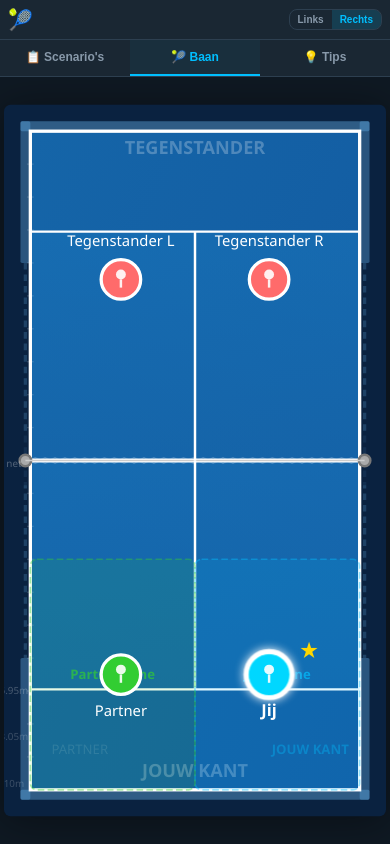
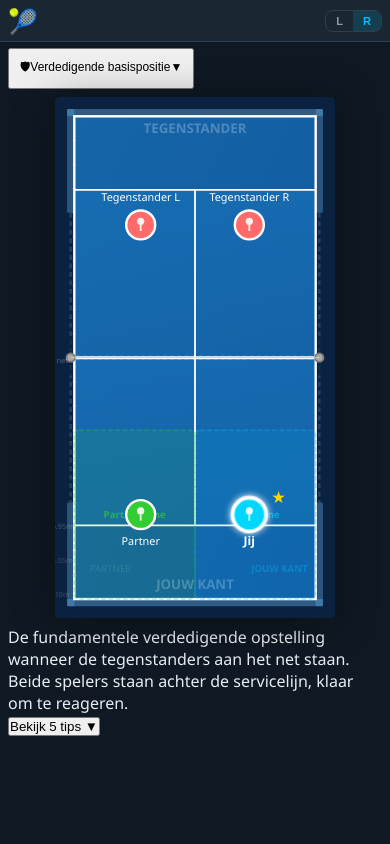
Before and after one commit to frankoosterling92/PadelTactics, a React (Vite) app: page / in a window 390 px wide. Built offline with nearby package versions, Linux system fonts and the light colour scheme; the HTML template or start-up script is replaced by a standard one.

Commit message:
Mobile redesign: single scrollable page with dropdown and inline tips

```diff
--- a/src/App.tsx
+++ b/src/App.tsx
@@ -1,8 +1,10 @@
 import { useState, useMemo } from 'react'
 import { PadelCourt } from './components/PadelCourt'
 import { ScenarioSelector } from './components/ScenarioSelector'
+import { ScenarioDropdown } from './components/ScenarioDropdown'
 import { TipsPanel } from './components/TipsPanel'
 import { PlaybackSlider } from './components/PlaybackSlider'
+import { MobileDetail } from './components/MobileDetail'
 import { scenarios, type Scenario } from './data/scenarios'
 import { mirrorScenario } from './utils/mirrorScenario'
 
@@ -14,9 +16,7 @@ function App() {
   const [animationStep, setAnimationStep] = useState(10)
   const [sidebarOpen, setSidebarOpen] = useState(true)
   const [playerSide, setPlayerSide] = useState<PlayerSide>('right')
-  const [mobileTab, setMobileTab] = useState<'court' | 'scenarios' | 'tips'>('court')
 
-  // Mirror the scenario if playing from the left side
   const displayScenario = useMemo(() => {
     return playerSide === 'left' ? mirrorScenario(selectedScenario) : selectedScenario
   }, [selectedScenario, playerSide])
@@ -38,11 +38,7 @@ function App() {
     setSelectedScenario(scenario)
     setShowMovement(true)
     setAnimationStep(scenario.pattern ? 0 : 10)
-    // On mobile, switch to court view after selecting
-    setMobileTab('court')
   }
-
-  const sideLabel = playerSide === 'right' ? 'rechterspeler' : 'linkerspeler'
 
   return (
     <div className="app">
@@ -52,7 +48,6 @@ function App() {
           <button
             className="menu-toggle desktop-only"
             onClick={() => setSidebarOpen(!sidebarOpen)}
-            title={sidebarOpen ? 'Verberg menu' : 'Toon menu'}
           >
             {sidebarOpen ? '\u2715' : '\u2630'}
           </button>
@@ -66,53 +61,59 @@ function App() {
             <button
               className={`side-btn ${playerSide === 'left' ? 'active' : ''}`}
               onClick={() => setPlayerSide('left')}
-            >
-              Links
-            </button>
+            >L</button>
             <button
               className={`side-btn ${playerSide === 'right' ? 'active' : ''}`}
               onClick={() => setPlayerSide('right')}
-            >
-              Rechts
-            </button>
+            >R</button>
           </div>
-          <p className="app-subtitle desktop-only">Tactiek voor de {sideLabel}</p>
+          <p className="app-subtitle desktop-only">
+            Tactiek voor de {playerSide === 'right' ? 'rechterspeler' : 'linkerspeler'}
+          </p>
         </div>
       </header>
 
-      {/* Mobile tab bar */}
-      <nav className="mobile-tabs mobile-only">
-        <button
-          className={`mobile-tab ${mobileTab === 'scenarios' ? 'active' : ''}`}
-          onClick={() => setMobileTab('scenarios')}
-        >
-          {'\u{1F4CB}'} Scenario's
-        </button>
-        <button
-          className={`mobile-tab ${mobileTab === 'court' ? 'active' : ''}`}
-          onClick={() => setMobileTab('court')}
-        >
-          {'\u{1F3BE}'} Baan
-        </button>
-        <button
-          className={`mobile-tab ${mobileTab === 'tips' ? 'active' : ''}`}
-          onClick={() => setMobileTab('tips')}
-        >
-          {'\u{1F4A1}'} Tips
-        </button>
-      </nav>
+      {/* ===== MOBILE LAYOUT ===== */}
+      <div className="mobile-layout mobile-only">
+        {/* Scenario dropdown */}
+        <ScenarioDropdown selected={selectedScenario} onSelect={handleSelectScenario} />
 
-      <div className="app-content">
-        {/* Sidebar with scenario selector */}
-        <aside className={`sidebar ${sidebarOpen ? 'open' : 'closed'} ${mobileTab === 'scenarios' ? 'mobile-visible' : 'mobile-hidden'}`}>
-          <ScenarioSelector
-            selectedId={selectedScenario.id}
-            onSelect={handleSelectScenario}
+        {/* Court */}
+        <div className="mobile-court">
+          <PadelCourt
+            scenario={displayScenario}
+            showMovement={showMovement}
+            animationStep={animationStep}
+            playerSide={playerSide}
           />
+        </div>
+
+        {/* Slider */}
+        <PlaybackSlider
+          scenario={displayScenario}
+          animationStep={animationStep}
+          maxSteps={maxSteps}
+          onStepChange={setAnimationStep}
+          showMovement={showMovement}
+          onToggleMovement={() => setShowMovement(!showMovement)}
+        />
+
+        {/* Compact detail + expandable tips */}
+        <MobileDetail
+          scenario={displayScenario}
+          animationStep={animationStep}
+          maxSteps={maxSteps}
+          onStepChange={setAnimationStep}
+        />
+      </div>
+
+      {/* ===== DESKTOP LAYOUT ===== */}
+      <div className="desktop-layout desktop-only">
+        <aside className={`sidebar ${sidebarOpen ? 'open' : 'closed'}`}>
+          <ScenarioSelector selectedId={selectedScenario.id} onSelect={handleSelectScenario} />
         </aside>
 
-        {/* Main content */}
-        <main className={`main-content ${mobileTab === 'court' ? 'mobile-visible' : 'mobile-hidden'}`}>
+        <main className="main-content">
           <div className="court-and-slider">
             <div className="court-container">
               <PadelCourt
@@ -133,8 +134,7 @@ function App() {
           </div>
         </main>
 
-        {/* Tips panel */}
-        <aside className={`tips-sidebar ${mobileTab === 'tips' ? 'mobile-visible' : 'mobile-hidden'}`}>
+        <aside className="tips-sidebar">
           <TipsPanel
             scenario={displayScenario}
             showMovement={showMovement}
--- /dev/null
+++ b/src/components/MobileDetail.tsx
@@ -0,0 +1,118 @@
+import React, { useState } from 'react'
+import type { Scenario } from '../data/scenarios'
+
+interface MobileDetailProps {
+  scenario: Scenario
+  animationStep: number
+  maxSteps: number
+  onStepChange: (step: number) => void
+}
+
+export const MobileDetail: React.FC<MobileDetailProps> = ({
+  scenario,
+  animationStep,
+  maxSteps,
+  onStepChange,
+}) => {
+  const [expanded, setExpanded] = useState(false)
+  const pattern = scenario.pattern
+  const technique = scenario.technique
+
+  // Current step info for patterns
+  const currentStep = pattern?.steps.find(s => s.step === animationStep)
+
+  return (
+    <div className="mobile-detail">
+      {/* Step description for patterns */}
+      {pattern && currentStep && (
+        <div className="mobile-step-info">
+          <div className="mobile-step-header">
+            <span className="mobile-step-num">{currentStep.step + 1}</span>
+            <span className="mobile-step-title">{currentStep.title}</span>
+            <span className="mobile-step-shot">{currentStep.shotType}</span>
+          </div>
+          <p className="mobile-step-desc">{currentStep.description}</p>
+        </div>
+      )}
+
+      {/* Technique quick info */}
+      {technique && (
+        <div className="mobile-step-info">
+          <div className="mobile-step-header">
+            <span className="mobile-step-shot">
+              {technique.contactHeight === 'overhead' ? '\u2B06 Overhead' :
+               technique.contactHeight === 'high' ? '\u2197 Hoog' :
+               technique.contactHeight === 'medium' ? '\u27A1 Midden' : '\u2198 Laag'}
+            </span>
+            <span className="mobile-step-shot">{technique.swingPath.split('—')[0]}</span>
+          </div>
+        </div>
+      )}
+
+      {/* Description (always visible) */}
+      {!pattern && !technique && (
+        <p className="mobile-desc">{scenario.description}</p>
+      )}
+
+      {/* Expandable tips */}
+      <button className="mobile-expand-btn" onClick={() => setExpanded(!expanded)}>
+        {expanded ? 'Verberg tips \u25B2' : `Bekijk ${scenario.tips.length} tips \u25BC`}
+      </button>
+
+      {expanded && (
+        <div className="mobile-tips-list">
+          {scenario.tips.map((tip, i) => (
+            <div key={i} className="mobile-tip">
+              <span className="mobile-tip-num">{i + 1}</span>
+              <span>{tip}</span>
+            </div>
+          ))}
+
+          {/* Pattern variations */}
+          {pattern?.variations && (
+            <div className="mobile-variations">
+              <div className="mobile-var-title">{'\u{1F4A1}'} Variaties</div>
+              {pattern.variations.map((v, i) => (
+                <div key={i} className="mobile-tip">
+                  <span className="mobile-tip-num">{'\u2022'}</span>
+                  <span>{v}</span>
+                </div>
+              ))}
+            </div>
+          )}
+
+          {/* Technique key points + mistakes */}
+          {technique && (
+            <>
+              <div className="mobile-var-title">{'\u2713'} Techniek</div>
+              {technique.keyPoints.map((p, i) => (
+                <div key={i} className="mobile-tip"><span className="mobile-tip-check">{'\u2713'}</span><span>{p}</span></div>
+              ))}
+              <div className="mobile-var-title">{'\u2717'} Vermijd</div>
+              {technique.commonMistakes.map((m, i) => (
+                <div key={i} className="mobile-tip"><span className="mobile-tip-x">{'\u2717'}</span><span>{m}</span></div>
+              ))}
+            </>
+          )}
+
+          {/* Pattern step navigation */}
+          {pattern && maxSteps > 0 && (
+            <div className="mobile-step-nav">
+              <button
+                className="mobile-nav-btn"
+                disabled={animationStep <= 0}
+                onClick={() => onStepChange(animationStep - 1)}
+              >{'\u25C0'} Vorige</button>
+              <span>{Math.min(animationStep + 1, maxSteps + 1)} / {maxSteps + 1}</span>
+              <button
+                className="mobile-nav-btn"
+                disabled={animationStep >= maxSteps}
+                onClick={() => onStepChange(animationStep + 1)}
+              >Volgende {'\u25B6'}</button>
+            </div>
+          )}
+        </div>
+      )}
+    </div>
+  )
+}
--- /dev/null
+++ b/src/components/ScenarioDropdown.tsx
@@ -0,0 +1,65 @@
+import React, { useState, useRef, useEffect } from 'react'
+import { scenarios, categoryLabels, type Scenario, type ScenarioCategory } from '../data/scenarios'
+
+interface ScenarioDropdownProps {
+  selected: Scenario
+  onSelect: (scenario: Scenario) => void
+}
+
+const categories: ScenarioCategory[] = ['defensive', 'offensive', 'transition', 'serve', 'technique', 'pattern']
+
+const categoryIcons: Record<string, string> = {
+  defensive: '\u{1F6E1}',
+  offensive: '\u{2694}',
+  transition: '\u{1F504}',
+  serve: '\u{1F3BE}',
+  technique: '\u{1F3AF}',
+  pattern: '\u{1F9E0}',
+}
+
+export const ScenarioDropdown: React.FC<ScenarioDropdownProps> = ({ selected, onSelect }) => {
+  const [open, setOpen] = useState(false)
+  const ref = useRef<HTMLDivElement>(null)
+
+  useEffect(() => {
+    const handleClick = (e: MouseEvent) => {
+      if (ref.current && !ref.current.contains(e.target as Node)) setOpen(false)
+    }
+    if (open) document.addEventListener('mousedown', handleClick)
+    return () => document.removeEventListener('mousedown', handleClick)
+  }, [open])
+
+  return (
+    <div className="scenario-dropdown" ref={ref}>
+      <button className="dropdown-trigger" onClick={() => setOpen(!open)}>
+        <span className="dropdown-icon">{categoryIcons[selected.category]}</span>
+        <span className="dropdown-label">{selected.name}</span>
+        <span className="dropdown-chevron">{open ? '\u25B2' : '\u25BC'}</span>
+      </button>
+
+      {open && (
+        <div className="dropdown-panel">
+          {categories.map(cat => {
+            const items = scenarios.filter(s => s.category === cat)
+            return (
+              <div key={cat} className="dropdown-group">
+                <div className="dropdown-group-title">
+                  {categoryIcons[cat]} {categoryLabels[cat]}
+                </div>
+                {items.map(s => (
+                  <button
+                    key={s.id}
+                    className={`dropdown-item ${s.id === selected.id ? 'active' : ''}`}
+                    onClick={() => { onSelect(s); setOpen(false) }}
+                  >
+                    {s.name}
+                  </button>
+                ))}
+              </div>
+            )
+          })}
+        </div>
+      )}
+    </div>
+  )
+}
--- a/src/index.css
+++ b/src/index.css
@@ -131,16 +131,11 @@ body {
   color: var(--text-primary);
 }
 
-/* Mobile tabs */
-.mobile-tabs {
-  display: none;
-}
-
 /* Desktop/mobile visibility helpers */
 .mobile-only { display: none; }
 .desktop-only { display: flex; }
 
-.app-content {
+.desktop-layout {
   display: flex;
   flex: 1;
   overflow: hidden;
@@ -1067,291 +1062,52 @@ body {
    ======================================== */
 
 @media (max-width: 768px) {
-  body {
-    overflow: hidden;
-    height: 100vh;
-    height: 100dvh;
-    position: fixed;
-    width: 100%;
+  .mobile-only { display: block; }
+  .desktop-only { display: none !important; }
+
+  body { overflow: hidden; height: 100dvh; }
+  .app { height: 100dvh; display: flex; flex-direction: column; }
+
+  .app-header { padding: 6px 12px; flex-shrink: 0; }
+  .app-title { font-size: 15px; }
+  .title-text { display: none; }
+  .side-btn { padding: 4px 10px; font-size: 11px; }
+
+  /* Single scrollable page */
+  .mobile-layout {
+    flex: 1;
+    overflow-y: auto;
+    -webkit-overflow-scrolling: touch;
+    padding: 8px 12px;
+    display: flex;
+    flex-direction: column;
+    gap: 8px;
   }
 
-  #root {
-    height: 100vh;
-    height: 100dvh;
-  }
-
-  .app {
-    height: 100vh;
-    height: 100dvh;
-    display: flex;
-    flex-direction: column;
-  }
-
-  /* Show/hide helpers */
-  .mobile-only { display: flex; }
-  .desktop-only { display: none !important; }
-
-  /* Header — compact */
-  .app-header {
-    padding: 8px 12px;
-    gap: 8px;
-    flex-shrink: 0;
-  }
-
-  .app-title {
-    font-size: 16px;
-  }
-
-  .title-text {
-    display: none;
-  }
-
-  .title-icon {
-    font-size: 20px;
-  }
-
-  .side-btn {
-    padding: 5px 10px;
-    font-size: 11px;
-  }
-
-  /* Mobile tab bar */
-  .mobile-tabs {
-    display: flex;
-    background: var(--bg-secondary);
-    border-bottom: 1px solid var(--border-color);
-    flex-shrink: 0;
-  }
-
-  .mobile-tab {
-    flex: 1;
-    background: none;
-    border: none;
-    color: var(--text-secondary);
-    padding: 10px 8px;
-    font-size: 12px;
-    font-weight: 600;
-    cursor: pointer;
-    transition: all 0.2s;
-    border-bottom: 2px solid transparent;
-  }
-
-  .mobile-tab.active {
-    color: var(--accent-blue);
-    border-bottom-color: var(--accent-blue);
-    background: rgba(0, 191, 255, 0.05);
-  }
-
-  /* Content area — fills remaining space */
-  .app-content {
-    flex: 1;
-    overflow: hidden;
-    position: relative;
-    min-height: 0;
-  }
-
-  .mobile-hidden {
-    display: none !important;
-  }
-
-  .mobile-visible {
-    display: flex !important;
-  }
-
-  /* Sidebar fills screen when visible */
-  .sidebar {
-    position: absolute;
-    inset: 0;
-    width: 100%;
-    height: 100%;
-    border-right: none;
-    overflow-y: auto;
-    margin-left: 0;
-    opacity: 1;
-    z-index: 2;
-    -webkit-overflow-scrolling: touch;
-  }
-
-  .sidebar.closed {
-    margin-left: 0;
-    opacity: 1;
-  }
-
-  .scenario-selector {
-    padding: 12px;
-    padding-bottom: 24px;
-  }
-
-  .category-group {
-    margin-bottom: 16px;
-  }
-
-  .scenario-button {
-    padding: 10px 14px;
-    font-size: 14px;
-  }
-
-  /* Court fills screen when visible */
-  .main-content {
-    position: absolute;
-    inset: 0;
-    width: 100%;
-    height: 100%;
-    padding: 8px;
-    display: flex;
-    justify-content: center;
-    align-items: center;
-    z-index: 1;
-    overflow: hidden;
-  }
-
-  .court-and-slider {
-    max-width: 100%;
-    width: 100%;
-    height: 100%;
-    display: flex;
-    flex-direction: column;
-    align-items: center;
-  }
-
-  .court-container {
-    flex: 1;
-    min-height: 0;
+  .mobile-court {
     width: 100%;
     display: flex;
-    align-items: center;
     justify-content: center;
   }
 
-  .padel-court-svg {
-    width: auto;
-    max-width: 100%;
-    height: 100%;
-    max-height: 100%;
-    aspect-ratio: 240 / 440;
-    object-fit: contain;
+  .mobile-court .padel-court-svg {
+    width: 100%;
+    max-width: 320px;
+    height: auto;
+    aspect-ratio: 232 / 432;
   }
 
-  .playback-slider {
-    margin-top: 6px;
-    padding: 8px 12px;
-    border-radius: 8px;
-  }
-
-  .playback-info {
-    margin-bottom: 6px;
-  }
-
-  .playback-btn,
-  .playback-toggle {
-    width: 40px;
-    height: 40px;
-    font-size: 16px;
-  }
-
-  .playback-range::-webkit-slider-thumb {
-    width: 24px;
-    height: 24px;
-  }
-
-  .playback-range::-moz-range-thumb {
-    width: 24px;
-    height: 24px;
-  }
-
-  /* Tips panel fills screen when visible */
-  .tips-sidebar {
-    position: absolute;
-    inset: 0;
-    width: 100%;
-    height: 100%;
-    border-left: none;
-    overflow-y: auto;
-    -webkit-overflow-scrolling: touch;
-    z-index: 2;
-  }
-
-  .tips-panel {
-    padding: 16px;
-    padding-bottom: 40px;
-  }
-
-  .tips-title {
-    font-size: 16px;
-  }
-
-  .tip-item {
-    padding: 12px;
-  }
-
-  .tip-text {
-    font-size: 14px;
-  }
-
-  /* Pattern nav — larger touch targets */
-  .pattern-nav-btn {
-    padding: 10px 18px;
-    font-size: 14px;
-  }
-
-  .pattern-step-card {
-    padding: 14px;
-  }
-
-  .step-title {
-    font-size: 14px;
-  }
-
-  .step-desc {
-    font-size: 13px;
-  }
-
-  /* Movement controls */
-  .toggle-movement {
-    padding: 10px 16px;
-    font-size: 14px;
-  }
-
-  .step-button {
-    width: 38px;
-    height: 38px;
-    font-size: 14px;
-  }
-
-  /* Legend compact on mobile */
-  .court-legend {
-    padding: 12px;
-  }
-
-  .legend-items {
-    gap: 8px;
-  }
+  .playback-slider { margin-top: 0; padding: 8px 10px; border-radius: 8px; }
+  .playback-info { margin-bottom: 4px; }
+  .playback-scenario-name { display: none; }
+  .playback-btn, .playback-toggle { width: 36px; height: 36px; }
+  .playback-range::-webkit-slider-thumb { width: 22px; height: 22px; }
+  .playback-range::-moz-range-thumb { width: 22px; height: 22px; }
 }
 
-/* ========================================
-   Responsive — Small phones (<400px)
-   ======================================== */
-
 @media (max-width: 400px) {
-  .app-header {
-    padding: 6px 8px;
-  }
-
-  .side-btn {
-    padding: 4px 8px;
-    font-size: 10px;
-  }
-
-  .tips-panel {
-    padding: 12px;
-    padding-bottom: 32px;
-  }
-
-  .scenario-selector {
-    padding: 8px;
-  }
-
-  .main-content {
-    padding: 4px;
-  }
+  .mobile-layout { padding: 6px 8px; }
+  .app-header { padding: 4px 8px; }
+  .dropdown-trigger { padding: 8px 10px; font-size: 12px; }
+  .mobile-court .padel-court-svg { max-width: 280px; }
 }
```
